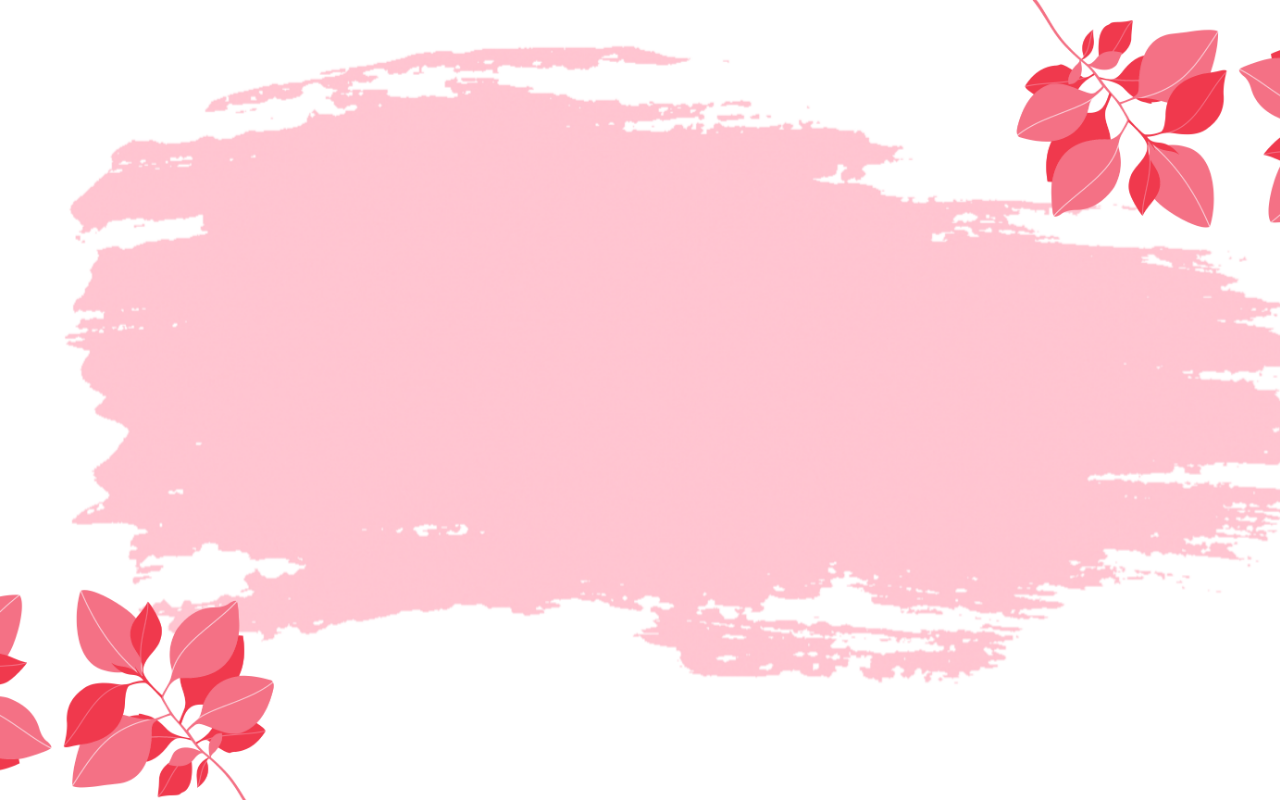
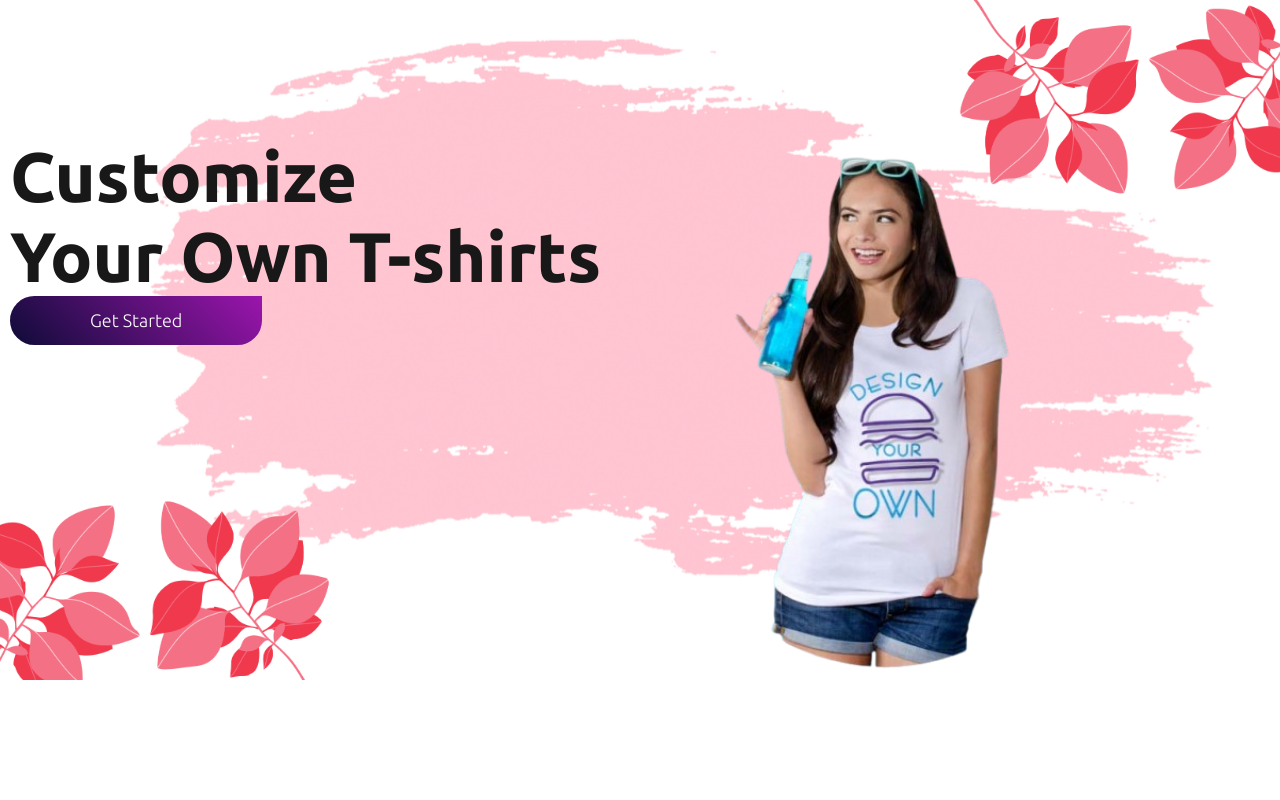
Before and after one commit to bhumiip06/T-shirt-Designing-project, a PHP site: page / in a window 1280 px wide. Shown: the part 97-897 px from the top of the page. After the commit the page ends 777 px from the top, so only its background shows below. Run offline with PHP 8.4, Linux system fonts and the light colour scheme.

Commit message:
hero section updated

```diff
--- a/index.html
+++ b/index.html
@@ -30,7 +30,11 @@
       </div>
     </nav>
     <div class="hero-section">
-
+      <div class="content">
+        <h1>Customize <br> Your Own T-shirts</h1>
+        <a href="#" class="heroBtn">Get Started</a>
+      </div>
+      <img src="images/heroimg.png" class="heroImg">
     </div>
 
 </body>
--- a/style.css
+++ b/style.css
@@ -59,7 +59,7 @@
     color:rgb(15, 5, 24);
 }
 #cart:hover{
-    background-color: rgb(15, 5, 24);
+    background-color: #0f0518;
 }
 
 @media screen and (max-width: 805px){
@@ -87,11 +87,52 @@
 }
 
 .hero-section{
-    width:100%;
-    min-height:100vh;
+    width:auto;
+    height:85vh;
     background-image: url(images/hero.png);
     background-position: center;
     background-size: cover;
     padding: 10px 10px;
     overflow: hidden;
+    position: relative;
 }
+
+.heroBtn{
+    display:inline-block;
+    text-decoration: none;
+    padding: 10px 35px;
+    color: #fff;
+    background-image: linear-gradient(45deg ,#0e0b37,#9b15ad);
+    font-size: 14px;
+    border-radius: 30px;
+    border-top-right-radius: 0;
+    transition: 0.5s;
+}
+
+.content{
+    margin-top: 10%;
+    max-width:600px;
+}
+
+.content h1{
+    font-size: 70px;
+    color: #191818;
+}
+
+.content .heroBtn{
+    padding: 14px 80px;
+    font-size: 18px;
+}
+
+.heroBtn:hover{
+    border-top-right-radius: 30px;
+
+}
+
+.heroImg{
+    width:530px;
+    position:absolute;
+    bottom: 0;
+    right: 10%;
+
+}
```
Also changed, not shown: images/heroimg.png (added).
